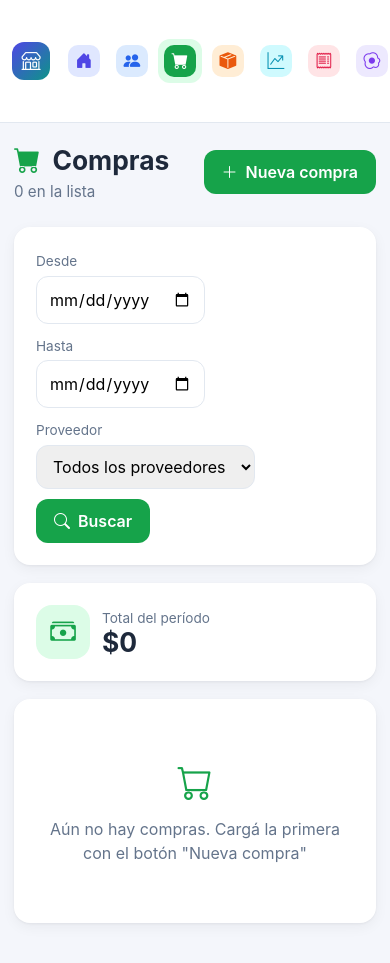
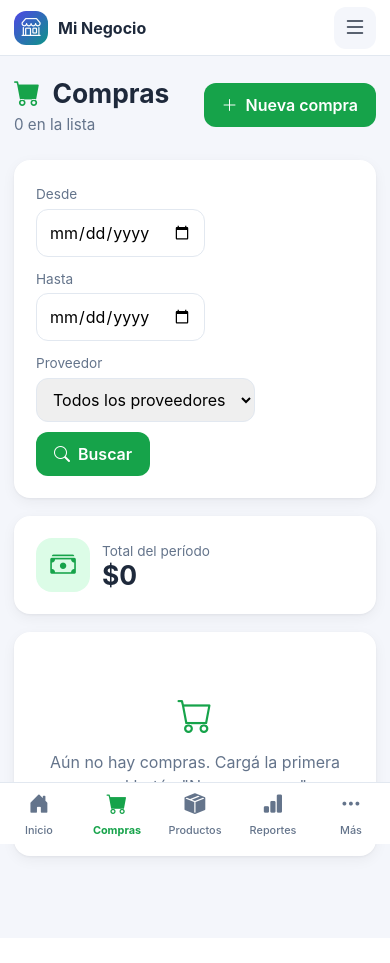
Before and after one commit to capellaluis/web-calculo-de-costo-venta, a Flask app: page /compras/ in a window 390 px wide. After the commit the page ends 867 px from the top, so only its background shows below. Run offline with Flask 3, Linux system fonts and the light colour scheme; the visitor is signed in with stand-in values (Sample User, id 1); data comes from the database, SQL or seed files in the repository; data that the repository does not hold is empty; some libraries are stand-ins or nearby versions.

Commit message:
feat(ui): implement accessibility quick wins + redesign navigation menu
**Accessibility improvements:**
- Associate labels with inputs using for/id attributes (15 templates)
- Add aria-label to icon-only buttons (Ver, Editar, Eliminar, Quitar)
- Improve badge color contrast: c-compras (#157d3e, 4.74:1), c-productos (#c83a04, 4.51:1)
- Replace onchange="form.submit()" with explicit "Aplicar" buttons

**Navigation refactor:**
- Desktop (>900px): Fixed left sidebar with collapsible sections (Principal, Producción, Sistema)
- Mobile (≤900px): TopBar + BottomBar with 5 quick items + Drawer (offcanvas)
- Consolidate menu structure using Jinja2 macros (avoid duplication)
- Add menu.js for drawer toggle, accordions, focus management, Escape key
- All new elements support dark mode via data-tema="oscuro"
- Responsive controlled by @media (max-width: 900px)

Tests: 106 passed. Verified visually on 1200px (desktop) and 420px (mobile) with headless captures.

```diff
--- a/static/css/estilo.css
+++ b/static/css/estilo.css
@@ -291,24 +291,76 @@ a { color: inherit; text-decoration: none; }
   * { animation: none !important; transition: none !important; }
 }
 
+/* ---------- Menú: grupos, topbar, bottombar, drawer ---------- */
+.logo-img { width: 38px; height: 38px; border-radius: 12px; object-fit: cover; flex-shrink: 0; }
+.menu-grupo summary { list-style: none; cursor: pointer; display: flex; align-items: center; justify-content: space-between; }
+.menu-grupo summary::-webkit-details-marker { display: none; }
+.menu-grupo summary i { font-size: .7rem; transition: transform .15s; }
+.menu-grupo:not([open]) summary i { transform: rotate(-90deg); }
+.menu-grupo { display: flex; flex-direction: column; gap: 6px; }
+.menu-sesion { margin-top: auto; padding-top: 14px; }
+.nav-usuario { cursor: default; color: var(--texto-suave); }
+
+/* Escritorio: topbar, bottombar y fondo del drawer ocultos */
+.topbar { display: none; }
+.bottombar { display: none; }
+.menu-fondo { display: none; }
+
 /* ---------- Teléfono y tablet ---------- */
 @media (max-width: 900px) {
+  .topbar {
+    display: flex !important;
+    position: fixed; top: 0; left: 0; right: 0; height: 56px;
+    align-items: center; justify-content: space-between;
+    padding: 0 14px;
+    background: var(--superficie);
+    border-bottom: 1px solid var(--borde);
+    z-index: 30;
+  }
+  .topbar .marca { padding: 0; font-size: 1rem; min-width: 0; }
+  .topbar .marca span { overflow: hidden; text-overflow: ellipsis; white-space: nowrap; }
+  .topbar .logo, .topbar .logo-img { width: 34px; height: 34px; }
+  .topbar-btn {
+    width: 42px; height: 42px; border: 0; border-radius: 12px;
+    background: var(--fondo); color: var(--texto);
+    font-size: 1.5rem; cursor: pointer; display: grid; place-items: center;
+  }
+
+  .bottombar {
+    display: grid !important;
+    grid-template-columns: repeat(5, 1fr);
+    position: fixed; left: 0; right: 0; bottom: 0; height: 62px;
+    background: var(--superficie);
+    border-top: 1px solid var(--borde);
+    z-index: 30;
+    padding-bottom: env(safe-area-inset-bottom);
+  }
+  .bottombar a, .bottombar button {
+    display: flex; flex-direction: column; align-items: center; justify-content: center;
+    gap: 2px; border: 0; background: transparent; font: inherit;
+    color: var(--texto-suave); font-size: .68rem; font-weight: 500; cursor: pointer;
+  }
+  .bottombar i { font-size: 1.3rem; }
+  .bottombar .activo { color: var(--c); font-weight: 700; }
+
+  /* El sidebar pasa a ser drawer deslizante */
   .menu {
-    position: static;
-    width: 100%;
-    flex-direction: row;
-    align-items: center;
-    gap: 4px;
-    padding: 10px 12px;
-    border-right: 0;
-    border-bottom: 1px solid var(--borde);
-    overflow-x: auto;
-    overflow-y: hidden;
+    width: min(82vw, 300px);
+    transform: translateX(-100%);
+    transition: transform .2s ease;
+    z-index: 50;
+    border-right: 1px solid var(--borde);
+    visibility: hidden;
   }
-  .marca { padding: 0 8px 0 0; }
-  .marca span, .menu-titulo, .nav-item span { display: none; }
-  .nav-item { padding: 6px; }
-  .contenido { margin-left: 0; padding: 18px 14px 40px; }
+  .menu.abierto { transform: none; visibility: visible; box-shadow: var(--sombra-hover); }
+  .menu-fondo {
+    display: block; position: fixed; inset: 0; z-index: 40;
+    background: rgba(15, 23, 42, .45);
+    opacity: 0; pointer-events: none; transition: opacity .2s;
+  }
+  .menu-fondo.abierto { opacity: 1; pointer-events: auto; }
+
+  .contenido { margin-left: 0; padding: 74px 14px 82px; }
   .grid-graficos { grid-template-columns: 1fr; }
 }
 
@@ -392,7 +444,7 @@ a { color: inherit; text-decoration: none; }
 .contenido.c-dashboard .encabezado { padding-right: 160px; }
 
 @media (max-width: 900px) {
-  .btn-tema { top: 18px; right: 14px; margin-left: 0; padding: 6px 10px; }
+  .btn-tema { top: 66px; right: 14px; margin-left: 0; padding: 6px 10px; }
   .contenido.c-dashboard .encabezado { padding-right: 56px; }
 }
 /* FIN boton superior */
--- /dev/null
+++ b/static/js/menu.js
@@ -0,0 +1,25 @@
+(function () {
+  document.addEventListener('DOMContentLoaded', function () {
+    var menu = document.getElementById('menuLateral');
+    var fondo = document.getElementById('menuFondo');
+    var botones = [document.getElementById('botonMenu'), document.getElementById('botonMas')];
+    if (!menu || !fondo) { return; }
+
+    function abrir(si) {
+      menu.classList.toggle('abierto', si);
+      fondo.classList.toggle('abierto', si);
+      botones.forEach(function (b) { if (b) { b.setAttribute('aria-expanded', si ? 'true' : 'false'); } });
+    }
+
+    botones.forEach(function (b) {
+      if (b) { b.addEventListener('click', function () { abrir(!menu.classList.contains('abierto')); }); }
+    });
+    fondo.addEventListener('click', function () { abrir(false); });
+    menu.addEventListener('click', function (e) {
+      if (e.target.closest('a')) { abrir(false); }
+    });
+    document.addEventListener('keydown', function (e) { if (e.key === 'Escape') { abrir(false); } });
+    window.addEventListener('resize', function () { if (window.innerWidth > 900) { abrir(false); } });
+  });
+})();
+// FIN menu.js
--- a/templates/base.html
+++ b/templates/base.html
@@ -7,70 +7,84 @@
   <link rel="stylesheet" href="{{ url_for('static', filename='icons/bootstrap-icons.css') }}">
   <link rel="stylesheet" href="{{ url_for('static', filename='css/estilo.css') }}">
   <script src="{{ url_for('static', filename='js/tema.js') }}"></script>
+  <script src="{{ url_for('static', filename='js/menu.js') }}" defer></script>
 </head>
 <body>
 
-<nav class="menu">
-  <a class="marca" href="{{ url_for('dashboard.inicio') }}">
+{% macro logo() %}
   {% if negocio.logo %}
-    <img class="logo" src="{{ url_for('static', filename='uploads/' ~ negocio.logo) }}" alt="Logo" style="width:38px; height:38px; border-radius:12px; object-fit:cover; flex-shrink:0;">
+  <img class="logo logo-img" src="{{ url_for('static', filename='uploads/' ~ negocio.logo) }}" alt="Logo">
   {% else %}
   <div class="logo"><i class="bi bi-shop"></i></div>
   {% endif %}
-    <span>{{ negocio.nombre }}</span>
+{% endmacro %}
+
+{% macro item(clase, endpoint, icono, texto, clave) %}
+  <a class="nav-item {{ clase }}{{ ' activo' if seccion == clave }}" href="{{ url_for(endpoint) }}">
+    <i class="bi {{ icono }}"></i><span>{{ texto }}</span>
   </a>
+{% endmacro %}
 
-  <div class="menu-titulo">Principal</div>
-  <a class="nav-item c-dashboard{{ ' activo' if seccion == 'dashboard' }}" href="{{ url_for('dashboard.inicio') }}">
-    <i class="bi bi-house-door-fill"></i><span>Panel principal</span>
-  </a>
-  <a class="nav-item c-proveedores{{ ' activo' if seccion == 'proveedores' }}" href="{{ url_for('proveedores.lista') }}">
-    <i class="bi bi-people-fill"></i><span>Proveedores</span>
-  </a>
-  <a class="nav-item c-compras{{ ' activo' if seccion == 'compras' }}" href="{{ url_for('compras.lista') }}">
-    <i class="bi bi-cart-fill"></i><span>Compras</span>
-  </a>
-  <a class="nav-item c-productos{{ ' activo' if seccion == 'productos' }}" href="{{ url_for('productos.lista') }}">
-    <i class="bi bi-box-seam-fill"></i><span>Productos</span>
-  </a>
-  <a class="nav-item c-precios{{ ' activo' if seccion == 'precios' }}" href="{{ url_for('precios.lista') }}">
-    <i class="bi bi-graph-up-arrow"></i><span>Historial de precios</span>
-  </a>
-  <a class="nav-item c-ventas{{ ' activo' if seccion == 'ventas' }}" href="{{ url_for('ventas.lista') }}">
-    <i class="bi bi-receipt"></i><span>Ventas</span>
-  </a>
+{% macro grupo(titulo, abierto=true) %}
+  <details class="menu-grupo"{{ ' open' if abierto }}>
+    <summary class="menu-titulo">{{ titulo }}<i class="bi bi-chevron-down"></i></summary>
+    {{ caller() }}
+  </details>
+{% endmacro %}
 
-  <div class="menu-titulo">Producción</div>
-  <a class="nav-item c-recetas{{ ' activo' if seccion == 'recetas' }}" href="{{ url_for('recetas.lista') }}">
-    <i class="bi bi-egg-fried"></i><span>Recetas</span>
-  </a>
-  <a class="nav-item c-costos{{ ' activo' if seccion == 'costos' }}" href="{{ url_for('costos.lista') }}">
-    <i class="bi bi-calculator-fill"></i><span>Costos</span>
-  </a>
-  <a class="nav-item c-fabricados{{ ' activo' if seccion == 'fabricados' }}" href="{{ url_for('fabricados.lista') }}">
-    <i class="bi bi-boxes"></i><span>Productos fabricados</span>
-  </a>
+{# ===== TopBar (solo móvil) ===== #}
+<header class="topbar">
+  <a class="marca" href="{{ url_for('dashboard.inicio') }}">{{ logo() }}<span>{{ negocio.nombre }}</span></a>
+  <button type="button" class="topbar-btn" id="botonMenu" aria-label="Abrir menú" aria-controls="menuLateral" aria-expanded="false">
+    <i class="bi bi-list"></i>
+  </button>
+</header>
 
-  <div class="menu-titulo">Sistema</div>
-  <a class="nav-item c-reportes{{ ' activo' if seccion == 'reportes' }}" href="{{ url_for('reportes.inicio') }}">
-    <i class="bi bi-bar-chart-fill"></i><span>Reportes</span>
-  </a>
-  <a class="nav-item c-compras{{ ' activo' if seccion == 'excel' }}" href="{{ url_for('excel.inicio') }}">
-    <i class="bi bi-file-earmark-excel-fill"></i><span>Excel</span>
-  </a>
-  <a class="nav-item c-config{{ ' activo' if seccion == 'config' }}" href="{{ url_for('configuracion.inicio') }}">
-    <i class="bi bi-gear-fill"></i><span>Configuración</span>
-  </a>
+{# ===== Sidebar (escritorio) / Drawer (móvil) ===== #}
+<div class="menu-fondo" id="menuFondo"></div>
+<nav class="menu" id="menuLateral" aria-label="Menú principal">
+  <a class="marca" href="{{ url_for('dashboard.inicio') }}">{{ logo() }}<span>{{ negocio.nombre }}</span></a>
 
-  <div style="margin-top:auto; padding-top:14px;">
-    <div class="menu-titulo">Sesión</div>
-    <div class="nav-item" style="cursor:default; color:var(--texto-suave);">
+  {% call grupo('Principal') %}
+    {{ item('c-dashboard', 'dashboard.inicio', 'bi-house-door-fill', 'Panel principal', 'dashboard') }}
+    {{ item('c-proveedores', 'proveedores.lista', 'bi-people-fill', 'Proveedores', 'proveedores') }}
+    {{ item('c-compras', 'compras.lista', 'bi-cart-fill', 'Compras', 'compras') }}
+    {{ item('c-productos', 'productos.lista', 'bi-box-seam-fill', 'Productos', 'productos') }}
+    {{ item('c-precios', 'precios.lista', 'bi-graph-up-arrow', 'Historial de precios', 'precios') }}
+    {{ item('c-ventas', 'ventas.lista', 'bi-receipt', 'Ventas', 'ventas') }}
+  {% endcall %}
+
+  {% call grupo('Producción') %}
+    {{ item('c-recetas', 'recetas.lista', 'bi-egg-fried', 'Recetas', 'recetas') }}
+    {{ item('c-costos', 'costos.lista', 'bi-calculator-fill', 'Costos', 'costos') }}
+    {{ item('c-fabricados', 'fabricados.lista', 'bi-boxes', 'Productos fabricados', 'fabricados') }}
+  {% endcall %}
+
+  {% call grupo('Sistema') %}
+    {{ item('c-reportes', 'reportes.inicio', 'bi-bar-chart-fill', 'Reportes', 'reportes') }}
+    {{ item('c-compras', 'excel.inicio', 'bi-file-earmark-excel-fill', 'Excel', 'excel') }}
+    {{ item('c-config', 'configuracion.inicio', 'bi-gear-fill', 'Configuración', 'config') }}
+  {% endcall %}
+
+  <div class="menu-sesion">
+    {% call grupo('Sesión') %}
+      <div class="nav-item nav-usuario">
         <i class="bi bi-person-circle"></i><span>{{ session.get('usuario', '') }}</span>
       </div>
       <a class="nav-item" href="{{ url_for('auth.logout') }}">
         <i class="bi bi-box-arrow-right"></i><span>Salir</span>
       </a>
+    {% endcall %}
   </div>
+</nav>
+
+{# ===== BottomBar (solo móvil) ===== #}
+<nav class="bottombar" aria-label="Acceso rápido">
+  <a class="c-dashboard{{ ' activo' if seccion == 'dashboard' }}" href="{{ url_for('dashboard.inicio') }}"><i class="bi bi-house-door-fill"></i><span>Inicio</span></a>
+  <a class="c-compras{{ ' activo' if seccion == 'compras' }}" href="{{ url_for('compras.lista') }}"><i class="bi bi-cart-fill"></i><span>Compras</span></a>
+  <a class="c-productos{{ ' activo' if seccion == 'productos' }}" href="{{ url_for('productos.lista') }}"><i class="bi bi-box-seam-fill"></i><span>Productos</span></a>
+  <a class="c-reportes{{ ' activo' if seccion == 'reportes' }}" href="{{ url_for('reportes.inicio') }}"><i class="bi bi-bar-chart-fill"></i><span>Reportes</span></a>
+  <button type="button" id="botonMas" aria-label="Abrir menú"><i class="bi bi-three-dots"></i><span>Más</span></button>
 </nav>
 
 <main class="contenido c-{{ seccion|default('dashboard') }}">
```
Lines whose indentation alone changed are shown as unchanged.
